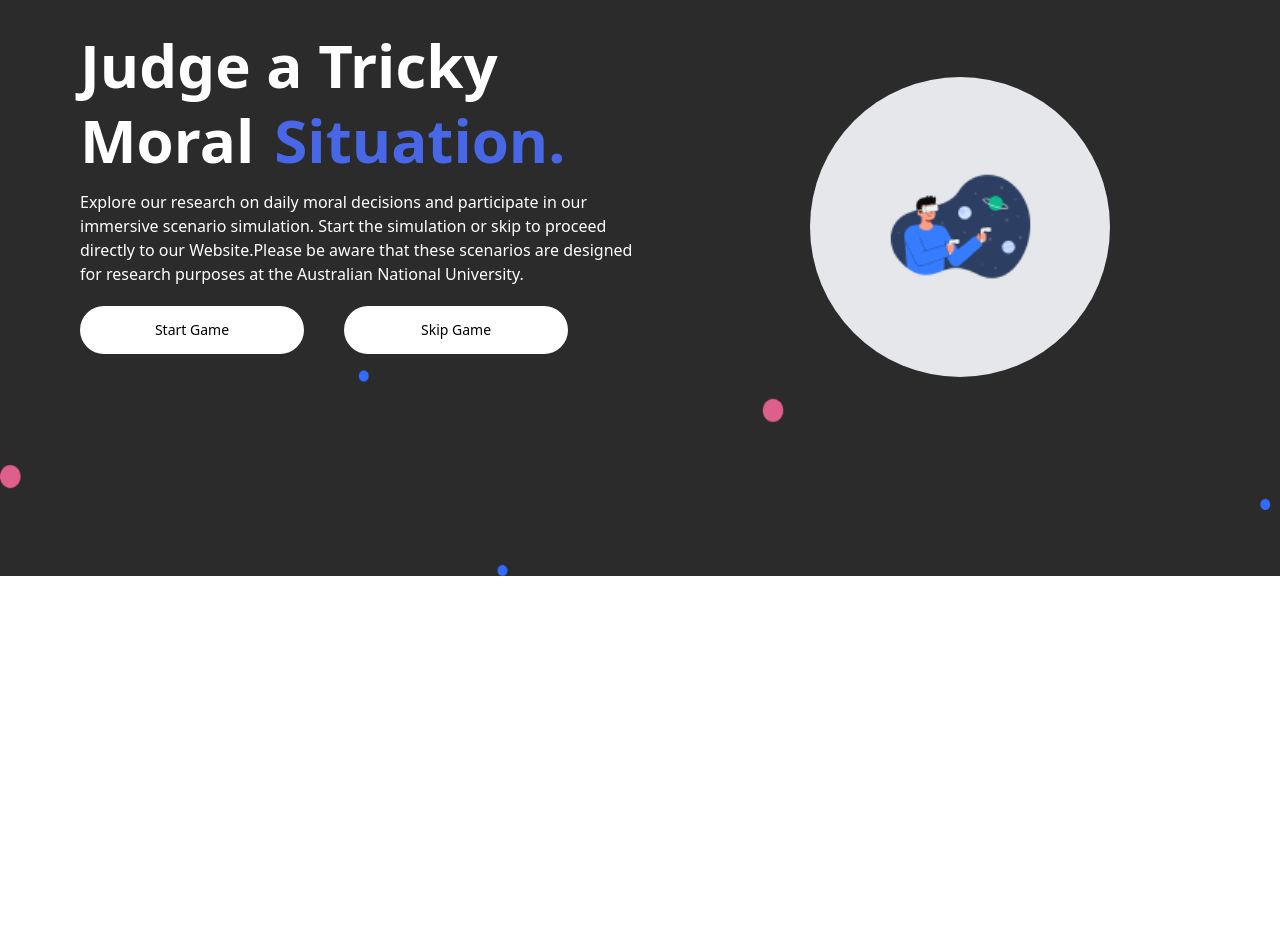
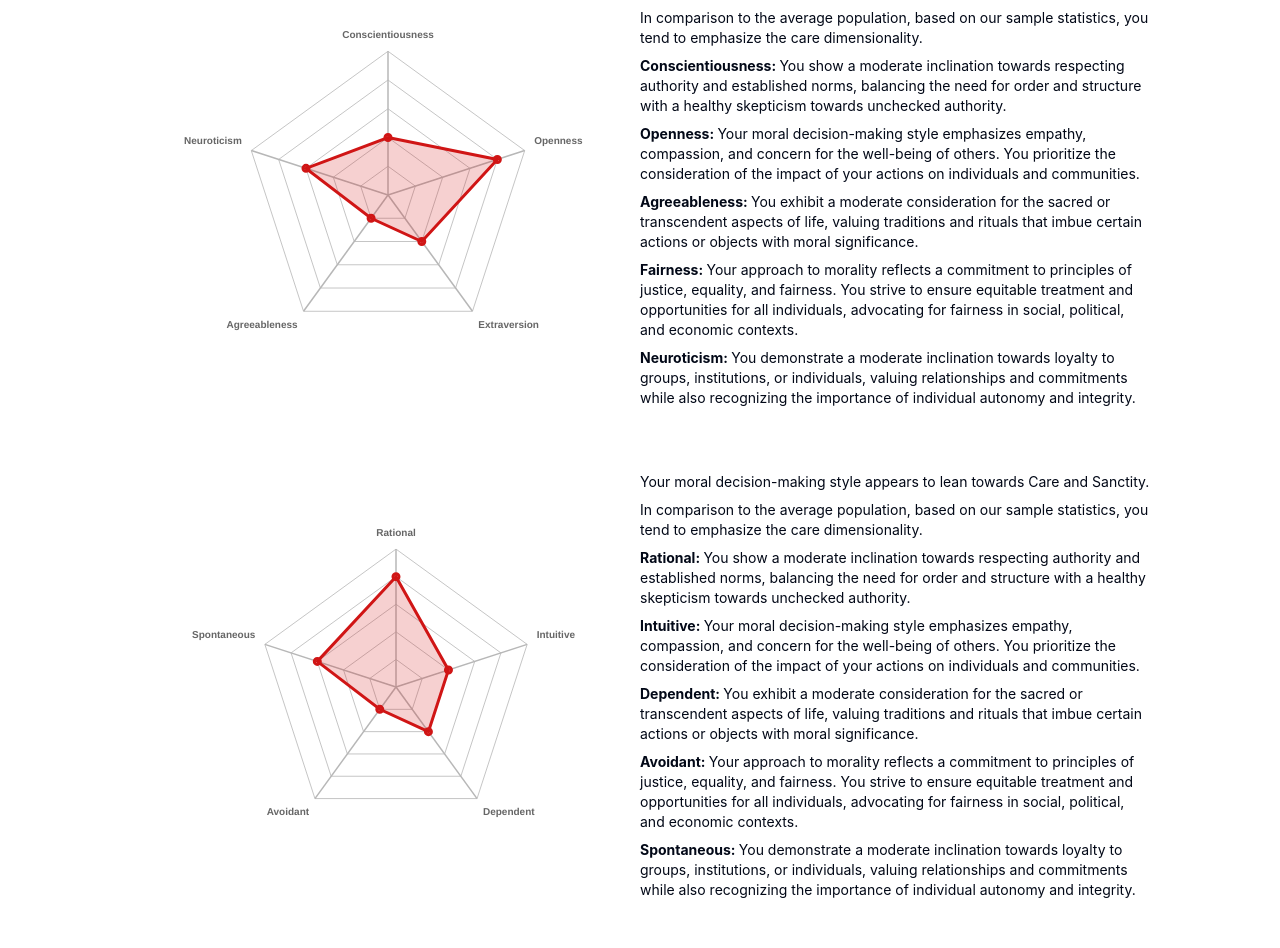
Before and after one commit to 24-S1-2-C-Moral-Decisions/moral-front-end, a Next.js app: page /en in a window 1280 px wide. Shown: the part 224-1172 px from the top of the page. Before the commit the page ends 800 px from the top, so only its background shows below. Built offline with nearby package versions, Linux system fonts and the light colour scheme.

Commit message:
change radar charts

```diff
--- a/components/surveyfeedback-page.tsx
+++ b/components/surveyfeedback-page.tsx
@@ -21,6 +21,24 @@ const radarPostData = {
     Fairness: 2,
     Loyalty: 4
 }
+
+const personalityResult = {
+
+    Conscientiousness: 2,
+    Openness: 4,
+    Extraversion: 2,
+    Agreeableness: 1,
+    Neuroticism: 3
+}
+
+const decisionMakingResult = {
+    Rational: 4,
+    Intuitive: 2,
+    Dependent: 2,
+    Avoidant: 1,
+    Spontaneous: 3
+}
+
 
 const resultAnalysisTexts = {
     AUTHORITY: "You show a moderate inclination towards respecting authority and established norms, balancing the need for order and structure with a healthy skepticism towards unchecked authority.",
@@ -58,9 +76,18 @@ export const SurveyFeedbackPage = ({ data }: { data: any }) => {
 
 
 function RadarChartAndResult() {
-    const labels = Object.keys(radarResult);
-    const userDataPoints = Object.values(radarResult);
-    const postDataPoints = Object.values(radarPostData);
+    {/*
+        const labels = Object.keys(radarResult);
+        const userDataPoints = Object.values(radarResult);
+            const postDataPoints = Object.values(radarPostData);
+
+        */}
+    const personalityLabels = Object.keys(personalityResult);
+    const decisionMakingLabels = Object.keys(decisionMakingResult);
+
+    const personalityDataPoints = Object.values(personalityResult);
+    const decisionMakingDataPoints = Object.values(decisionMakingResult);
+
     return (
         <>
             <div className="w-full text-center bg-[#FFFFFF]">
@@ -69,11 +96,22 @@ function RadarChartAndResult() {
             <div className="flex w-full items-stretch justify-center mb-8 bg-[#FFFFFF]">
                 <div className="w-[50%] flex items-center justify-center">
                     <div className="w-[80%]  h-full">
-                        <RadarChart labels={labels} dataPoints1={userDataPoints} dataPoints2={postDataPoints} />
+                        {/* <RadarChart labels={labels} dataPoints1={userDataPoints} dataPoints2={postDataPoints} />*/}
+                        <RadarChart labels={personalityLabels} dataPoints1={personalityDataPoints} />
                     </div>
                 </div>
                 <div className="w-[50%] flex flex-col justify-center mb-8">
-                    <ResultAnalysisTexts />
+                    <PersonalityAnalysis />
+                </div>
+            </div>
+            <div className="flex w-full items-stretch justify-center mb-8 bg-[#FFFFFF]">
+                <div className="w-[50%] flex items-center justify-center">
+                    <div className="w-[80%]  h-full">
+                        <RadarChart labels={decisionMakingLabels} dataPoints1={decisionMakingDataPoints}/>
+                    </div>
+                </div>
+                <div className="w-[50%] flex flex-col justify-center mb-8">
+                    <DecisionMakingAnalysis />
                 </div>
             </div>
 
@@ -81,7 +119,57 @@ function RadarChartAndResult() {
     )
 }
 
-function ResultAnalysisTexts() {
+function PersonalityAnalysis() {
+    return (
+        <>
+            <div className="w-full">
+                <article className="text-sm space-y-2 font-inter">
+
+                    <p>Your moral decision-making style appears to lean towards Care and Sanctity.</p>
+
+                    <p>In comparison to the average population, based on our sample statistics, you tend to emphasize the care dimensionality.</p>
+
+                    <p ><span className="font-bold">Conscientiousness: </span>{resultAnalysisTexts['AUTHORITY']}</p>
+
+                    <p><span className="font-bold">Openness: </span>{resultAnalysisTexts['CARE']}</p>
+
+                    <p><span className="font-bold">Agreeableness: </span>{resultAnalysisTexts['SANCTITY']}</p>
+
+                    <p><span className="font-bold">Fairness: </span>{resultAnalysisTexts['FAIRNESS']}</p>
+
+                    <p><span className="font-bold">Neuroticism: </span>{resultAnalysisTexts['LOYALTY']}</p>
+                </article>
+            </div>
+        </>
+    )
+}
+
+function DecisionMakingAnalysis() {
+    return (
+        <>
+            <div className="w-full">
+                <article className="text-sm space-y-2 font-inter">
+
+                    <p>Your moral decision-making style appears to lean towards Care and Sanctity.</p>
+
+                    <p>In comparison to the average population, based on our sample statistics, you tend to emphasize the care dimensionality.</p>
+
+                    <p ><span className="font-bold">Rational: </span>{resultAnalysisTexts['AUTHORITY']}</p>
+
+                    <p><span className="font-bold">Intuitive: </span>{resultAnalysisTexts['CARE']}</p>
+
+                    <p><span className="font-bold">Dependent: </span>{resultAnalysisTexts['SANCTITY']}</p>
+
+                    <p><span className="font-bold">Avoidant: </span>{resultAnalysisTexts['FAIRNESS']}</p>
+
+                    <p><span className="font-bold">Spontaneous: </span>{resultAnalysisTexts['LOYALTY']}</p>
+                </article>
+            </div>
+        </>
+    )
+}
+
+function ResultAnalysis() {
     return (
         <>
             <div className="w-full">
--- a/lib/usePage.ts
+++ b/lib/usePage.ts
@@ -11,6 +11,6 @@ interface PageStore{
 }
 
 export const usePage= create<PageStore>((set) => ({
-    page: "main",
+    page: "surveyFeedback",
     setPage: (newPage:PageType) => set({ page: newPage }),
   }))
--- a/public/font.css
+++ b/public/font.css
@@ -20,5 +20,5 @@
 
 @font-face {
   font-family: 'inter';
-  src: url('./fonts/Inter-Regular.otf') format('truetype');
+  src: url('./fonts/Inter-Medium.otf') format('truetype');
 }
```
Also changed, not shown: public/fonts/Inter-Medium.otf (added).
